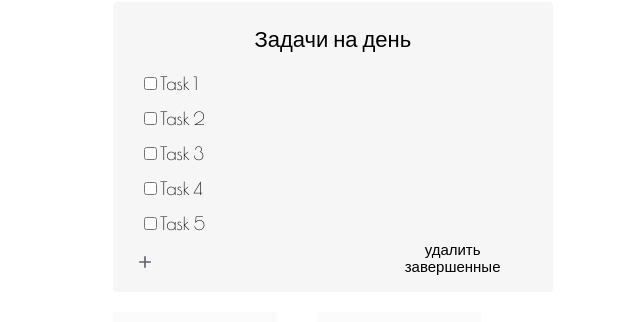
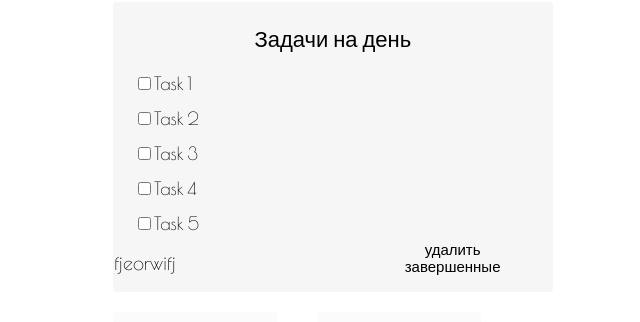
Before and after one commit to mountainflock/daily_planner, a React (Vite) app: page / in a window 1280 px wide. Shown: the part 327-649 px from the top of the page, without its empty margins (271-911 px from the left). Built offline with nearby package versions, Linux system fonts and the light colour scheme; a web font is replaced by a local one.

Commit message:
Add new task adding functionality

```diff
--- a/package.json
+++ b/package.json
@@ -11,7 +11,8 @@
   },
   "dependencies": {
     "react": "^18.3.1",
-    "react-dom": "^18.3.1"
+    "react-dom": "^18.3.1",
+    "uuid": "^13.0.0"
   },
   "devDependencies": {
     "@eslint/js": "^9.17.0",
--- a/src/components/dailyTaskInput/todayTaskInput.jsx
+++ b/src/components/dailyTaskInput/todayTaskInput.jsx
@@ -1,32 +1,29 @@
-import { useState } from "react";
+import { useState, useRef, useEffect } from "react";
 import PropTypes from "prop-types";
 import "./todayTaskInput.css";
 
-const TodayTaskInput = ({ title }) => {
-  const [currentTask, setCurrentTask] = useState(title);
-  const [editing, setEditing] = useState(false);
+const TodayTaskInput = ({ task, onSave, onEdit }) => {
+  const [currentTask, setCurrentTask] = useState(task.title);
   const [isDone, setIsDone] = useState(false);
 
-  const handleClick = () => {
-    if (!isDone) setEditing(true);
+  const newElement = useRef(null);
+
+  useEffect(() => {
+    console.log(task.isEditing);
+    if (task.isEditing && newElement.current) newElement.current.focus();
+  }, [task.isEditing]);
+
+  const handleSave = () => {
+    onSave(task.id, newElement.current.value);
   };
 
   const handleChange = (e) => {
     setCurrentTask(e.target.value);
   };
 
-  const handleBlur = () => {
-    setEditing(false);
-  };
-
-  const handleEnter = (e) => {
-    e.key === "Enter" && setEditing(false);
-  };
-
   const handleDone = (e) => {
     e.stopPropagation();
     setIsDone(!isDone);
-    console.log(isDone);
   };
 
   const styles = {
@@ -37,16 +34,16 @@ const TodayTaskInput = ({ title }) => {
   return (
     <div style={{ display: "flex", alignItems: "center" }}>
       <input type="checkbox" checked={isDone} onChange={handleDone} />
-      {editing ? (
+      {task.isEditing ? (
         <input
           value={currentTask}
           onChange={handleChange}
-          onBlur={handleBlur}
-          onKeyDown={handleEnter}
+          onBlur={handleSave}
+          onKeyDown={(e) => e.key === "Enter" && handleSave()}
           autoFocus
         ></input>
       ) : (
-        <div style={styles} onClick={handleClick}>
+        <div style={styles} onClick={() => onEdit(task.id)}>
           {currentTask}
         </div>
       )}
@@ -55,8 +52,14 @@ const TodayTaskInput = ({ title }) => {
 };
 
 TodayTaskInput.propTypes = {
-  title: PropTypes.string.isRequired,
-  isDone: PropTypes.bool.isRequired,
+  task: PropTypes.shape({
+    id: PropTypes.string,
+    title: PropTypes.string,
+    isDone: PropTypes.bool,
+    isEditing: PropTypes.bool,
+  }),
+  onSave: PropTypes.func.isRequired,
+  onEdit: PropTypes.func.isRequired,
 };
 
 export default TodayTaskInput;
--- a/src/components/todayTasks/todayTasks.css
+++ b/src/components/todayTasks/todayTasks.css
@@ -59,16 +59,16 @@ img {
   height: 10px;
   background-color: rgb(246, 246, 246);
   margin: 12px 12px 10px 12px;
-  border: none;
+  /* border: none; */
   padding: 0;
 }
 
 /* .addButton:hover {
 } */
 
-.addButton:active {
+/* .addButton:active {
   visibility: hidden;
-}
+} */
 
 .taskButtons {
   display: flex;
--- a/src/components/todayTasks/todayTasks.jsx
+++ b/src/components/todayTasks/todayTasks.jsx
@@ -1,69 +1,65 @@
-// import radioButtonUnchecked from "../../assets/radioButtonUnchecked.svg";
-// import radioButtonChecked from "../../assets/radioButtonChecked.svg";
-import add from "../../assets/add.svg";
+// import add from "../../assets/add.svg";
 import "./todayTasks.css";
 import { useState } from "react";
 import TodayTaskInput from "../dailyTaskInput/todayTaskInput";
+import { v4 as uuidv4 } from "uuid";
 
 const DailyTasks = () => {
   const [dailyTasks, setDailyTasks] = useState([
-    { id: 0, title: "Task 1", isDone: false },
-    { id: 1, title: "Task 2", isDone: false },
-    { id: 2, title: "Task 3", isDone: false },
-    { id: 3, title: "Task 4", isDone: false },
-    { id: 4, title: "Task 5", isDone: false },
+    { id: uuidv4(), title: "Task 1", isDone: false, isEditing: false },
+    { id: uuidv4(), title: "Task 2", isDone: false, isEditing: false },
+    { id: uuidv4(), title: "Task 3", isDone: false, isEditing: false },
+    { id: uuidv4(), title: "Task 4", isDone: false, isEditing: false },
+    { id: uuidv4(), title: "Task 5", isDone: false, isEditing: false },
   ]);
 
-  // const toggleTaskStatus = (id) => {
-  //   setDailyTasks((previousTasks) =>
-  //     previousTasks.map((task) =>
-  //       task.id === id ? { ...task, isDone: !task.isDone } : task
-  //     )
-  //   );
-  // };
-
-  const addDailyTask = (title) => {
+  const addDailyTask = () => {
     setDailyTasks((prevState) => [
       ...prevState,
-      { id: 5, title, isDone: false },
+      { id: uuidv4(), title: "", isDone: false, isEditing: true },
     ]);
   };
+
+  const handleEdit = (id) => {
+    setDailyTasks((prevState) =>
+      prevState.map((item) =>
+        item.id === id ? { ...item, isEditing: true } : item
+      )
+    );
+  };
+  const handleSave = (id, newTitle) => {
+    setDailyTasks((prevState) =>
+      prevState.map((item) =>
+        item.id === id ? { ...item, title: newTitle, isEditing: false } : item
+      )
+    );
+  };
+
+  const deleteCompletedTasks = () => {};
 
   return (
     <div className="dailyTasks">
       <p>Задачи на день</p>
-      {dailyTasks.map((task, i) => (
-        <div
-          key={i}
-          className={task.isDone === false ? "incompleteTask" : "completeTask"}
-        >
-          {task.isDone ? (
-            <div className="checkButtonDiv">
-              {/* <img
-                src={radioButtonChecked}
-                alt=""
-                onClick={() => toggleTaskStatus(task.id)}
-              /> */}
-            </div>
-          ) : (
-            <div className="checkButtonDiv">
-              {/* <img
-                src={radioButtonUnchecked}
-                alt=""
-                onClick={() => toggleTaskStatus(task.id)}
-              /> */}
-            </div>
-          )}
-          <div className="taskTitle">
-            <TodayTaskInput title={task.title} isDone={task.isDone} />
-          </div>
+      {dailyTasks.map((task) => (
+        <div className="taskTitle" key={task.id}>
+          <TodayTaskInput
+            task={task}
+            handleEdit={handleEdit}
+            handleSave={handleSave}
+          />
         </div>
       ))}
       <div className="taskButtons">
         <button className="addButton" onClick={addDailyTask}>
-          {<img src={add} alt="" />}
+          fjeorwifj
+          {/* {<img src={add} alt="" />} */}
         </button>
-        <button className="deleteCompletedButton">удалить завершенные</button>
+        <button
+          className="deleteCompletedButton"
+          onClick={deleteCompletedTasks}
+        >
+          удалить завершенные
+        </button>
       </div>
     </div>
   );
```
Also changed, not shown: 1 other file (tests, documents, lock files or other folders).
